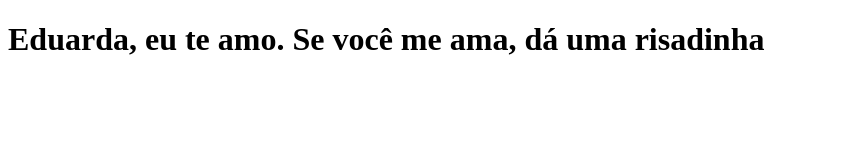
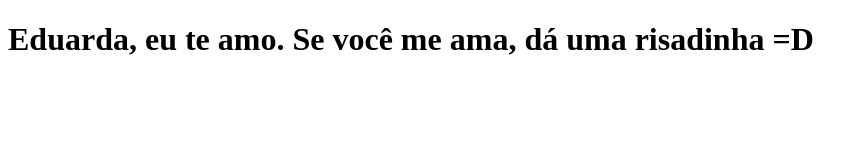
Before and after one commit to Zumbaiero/clone-tabnews, a Next.js app: page / in a window 1280 px wide. Shown: the top 160 px of the page, without its empty margins (0-868 px from the left). Built offline with nearby package versions, Linux system fonts and the light colour scheme.

Commit message:
Alterando mensagem no Index

```diff
--- a/pages/index.js
+++ b/pages/index.js
@@ -1,5 +1,5 @@
 function Home(){
-    return <h1>Eduarda, eu te amo. Se você me ama, dá uma risadinha</h1>
+    return <h1>Eduarda, eu te amo. Se você me ama, dá uma risadinha =D</h1>
 }
 
 export default Home;
```
